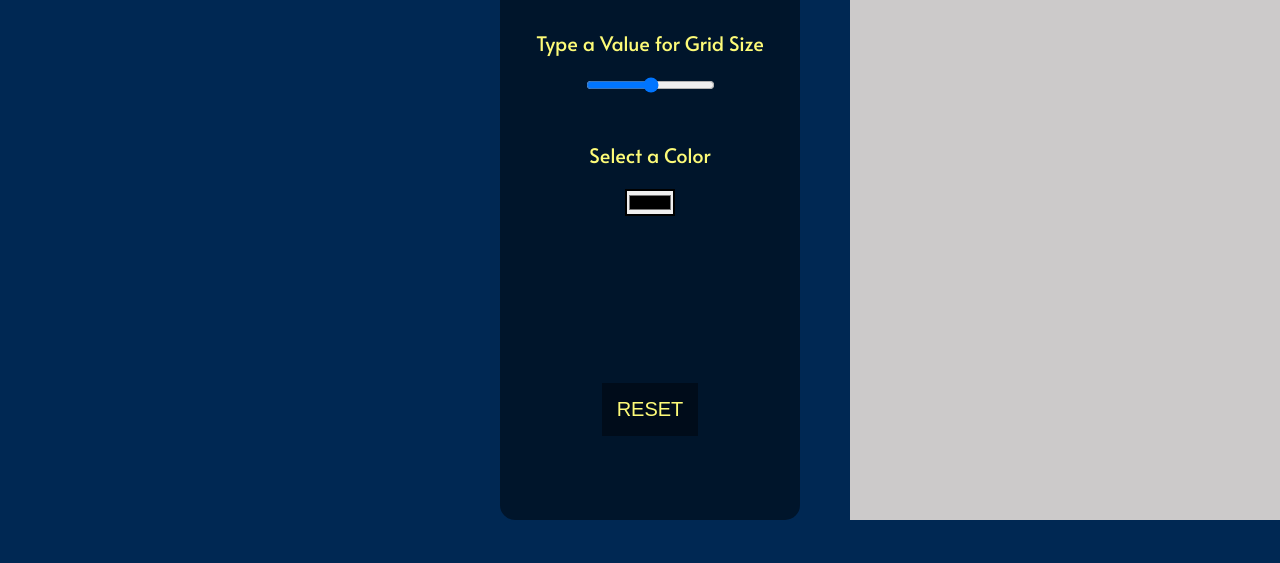
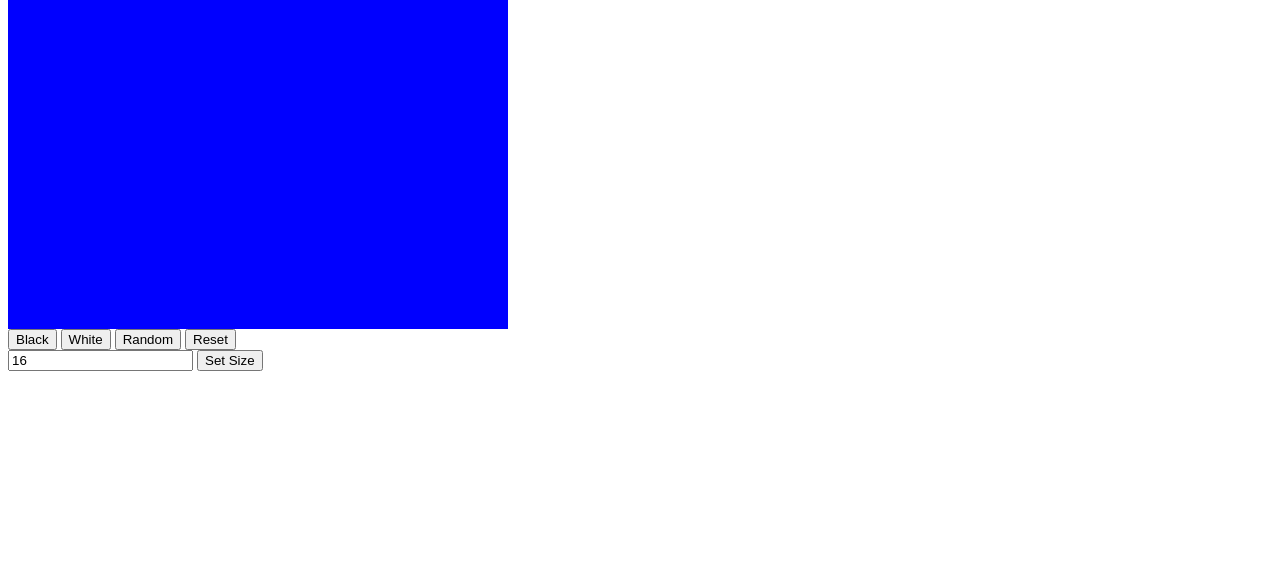
Before and after one commit to LeoAdy01/Etch-a-Sketch, a plain HTML site: page index.html in a window 1280 px wide. Shown: the part 237-800 px from the top of the page. Drawn offline with Linux system fonts and the light colour scheme.

Commit message:
second update

```diff
--- a/index.html
+++ b/index.html
@@ -7,17 +7,27 @@
         <link rel="stylesheet" href="https://fonts.googleapis.com/css?family=Alata">
      </head>
      <body>
-        <div class="right">
-            <div class="gridContainer"></div>
+        <div class="title"><h1>Etch-a-Sketch</h1></div>
+        <div class="content">
+            <div class="board"></div>
+            <div class="buttons">
+                <button>Black</button>
+                <button>White</button>
+                <button>Random</button>
+                <button>Reset</button>
+            </div>
+            <div>
+            <input
+            type="text"
+            id="cantitate"
+            name="cantitate"
+            placeholder="Size of Board"
+            value="16"
+            onchange="changeSize(this.value)"
+            />
+            <button>Set Size</button>
+            </div>
         </div>
-        <div class="left">
-            <h1 class="title">Etch-a-Sketch</h1>
-            <label for="cantitate">Type a Value for Grid Size </label>
-            <input type="range" id="cantitate" name="cantitate" min="1" max="64"/>
-            <button class="reset">RESET</button>
-            <label for="selectColor" class="clr">Select a Color </label>
-            <input type="color" name="selectColor" id="selectColor">
-        </div>
-        <script src="script.js"></script>
      </body>
+     <script src="script.js"></script>
 </html>
--- a/script.js
+++ b/script.js
@@ -0,0 +1,27 @@
+function populateBoard(size){
+let board = document.querySelector('.board');
+let squares = board.querySelectorAll('div')
+squares.forEach((div) => div.remove());
+board.style.gridTemplateColumns = `repeat(${size}, 1fr)`;
+board.style.gridTemplateRows = `repeat(${size}), 1fr)`;
+
+let amount = size * size
+for(let i = 0; i < 256; i++){
+    let square = document.createElement('div');
+    square.addEventListener('mouseover' , () => {
+        square.style.backgroundColor = 'black';
+})
+    square.style.backgroundColor = 'blue';
+    board.insertAdjacentElement('beforeend', square);
+}
+}
+
+populateBoard(16);
+
+function changeSize(input){
+    if(input >= 2 && input <= 100){
+        populateBoard(input);
+    } else{
+        console.log('too many squares')
+    }
+}
--- a/style.css
+++ b/style.css
@@ -1,64 +1,5 @@
-*{
-    box-sizing: border-box;
-    margin: 0;
-    padding: 0;
+.board{
+    width: 500px;
+    height: 500px;
+    display: grid;
 }
-
-body{
-    background-color: #002853;
-}
-
-html{
-    font-family: 'Alata', sans-serif;
-}
-
-.left{
-    border-radius: 15px;
-    width: 300px;
-    height: 600px;
-    display: flex;
-    position: relative;
-    align-items: center;
-    flex-direction: column;
-    background-color: #00152b;
-    color: rgb(253, 251, 120);
-    top: 157px;
-    left: 500px;
-}
-
-.right{
-    background-color: rgb(204, 202, 202);
-    width: 600px;
-    position: absolute;
-    height: 600px;
-    left: 850px;
-    top: 157px;
-}
-
-.title, #cantitate, #selectColor{
-    margin: 20px;
-}
-
-#selectColor, .clr{
-    position: relative;
-    top: -50px;
-}
-
-label{
-    margin-top: 25px;
-    font-size: 20px;
-}
-
-input[type='color']{
-    border: 2px solid black;
-}
-
-.reset{
-    position: relative;
-    top: 270px;
-    font-size: 20px;
-    color: rgb(253, 251, 120);
-    background-color: #000c1a;
-    border: none;
-    padding: 15px;
-}
```
